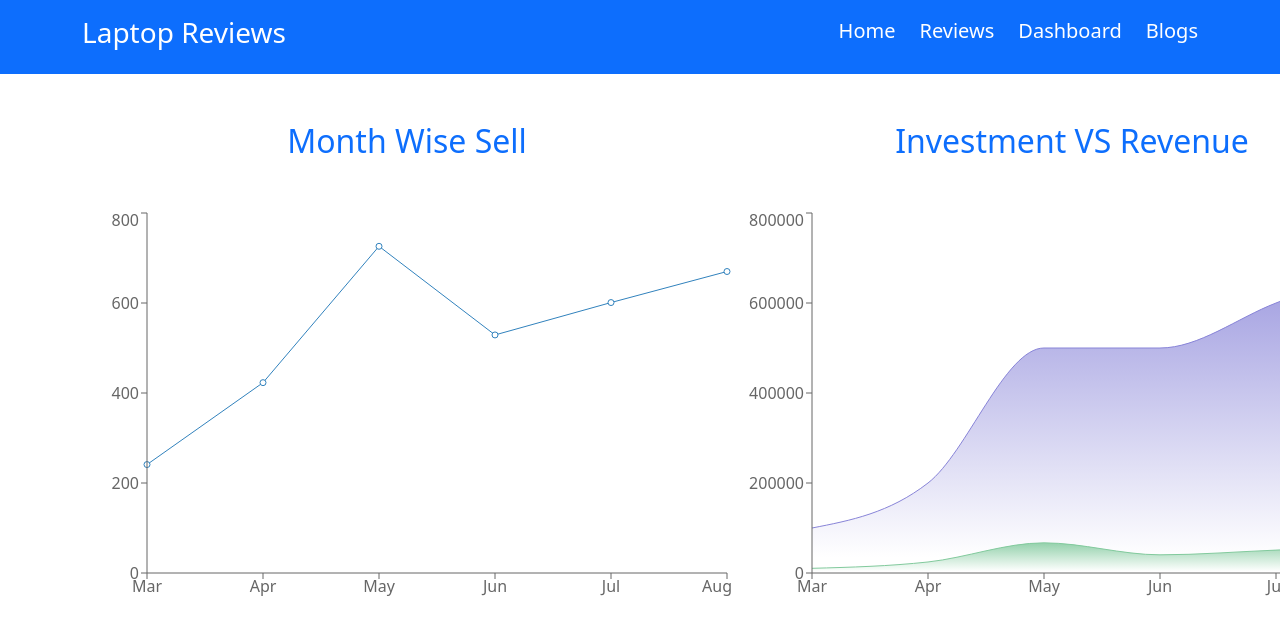
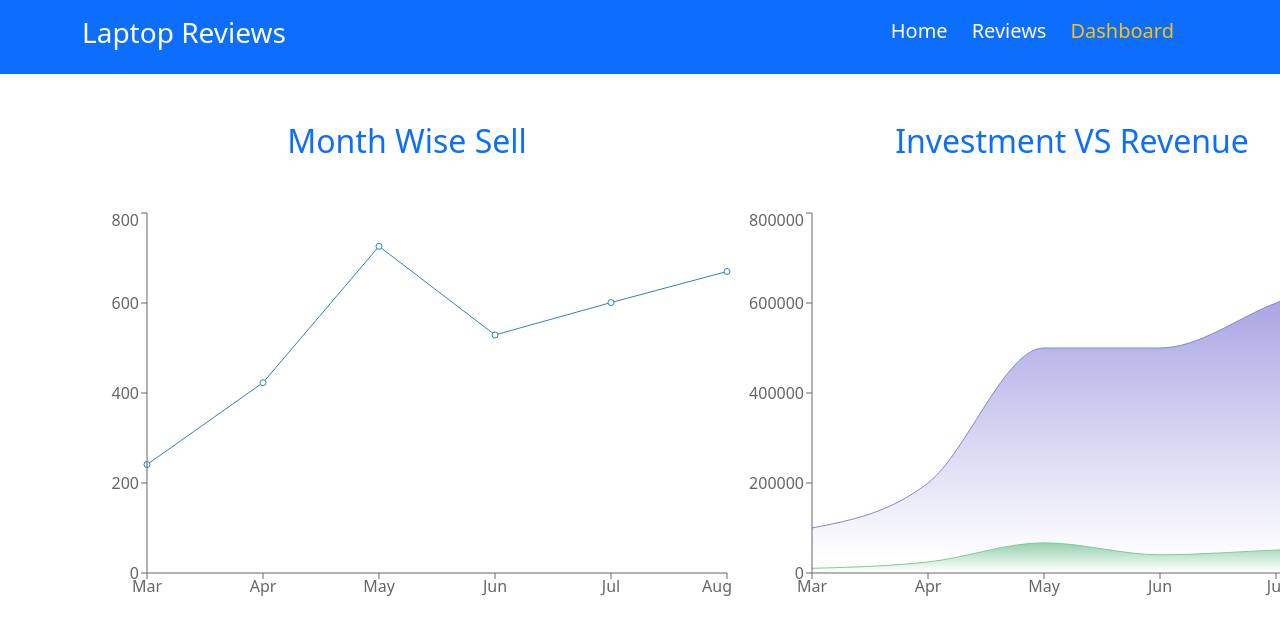
Before and after one commit to ArafatMunna/laptop-reviews, a React (Create React App) app: page /dashboard in a window 1280 px wide. Shown: the top 634 px of the page. Built offline with nearby package versions, Linux system fonts and the light colour scheme.

Commit message:
active link added

```diff
--- a/src/components/Dashboard/Dashboard.css
+++ b/src/components/Dashboard/Dashboard.css
@@ -3,7 +3,7 @@
     grid-template-columns: repeat(2, 1fr);
     grid-gap: 15px;
 }
-@media screen and (max-width: 767arpx) {
+@media screen and (max-width: 767px) {
     .chart-container {
         grid-template-columns: repeat(1, 1fr);
     }
--- a/src/components/Header/Header.js
+++ b/src/components/Header/Header.js
@@ -10,29 +10,44 @@ const Header = () => {
                 </Link>
                 <div>
                     <NavLink
-                        className="text-white text-decoration-none me-4"
+                        className={({ isActive }) =>
+                            isActive
+                                ? "text-warning text-decoration-none me-4"
+                                : "text-white text-decoration-none me-4"
+                        }
                         to="/"
                     >
                         Home
                     </NavLink>
                     <NavLink
-                        className="text-white text-decoration-none me-4"
+                        className={({ isActive }) =>
+                            isActive
+                                ? "text-warning text-decoration-none me-4"
+                                : "text-white text-decoration-none me-4"
+                        }
                         to="/reviews"
                     >
                         Reviews
                     </NavLink>
                     <NavLink
-                        className="text-white text-decoration-none me-4"
+                        className={({ isActive }) =>
+                            isActive
+                                ? "text-warning text-decoration-none me-4"
+                                : "text-white text-decoration-none me-4"
+                        }
                         to="/dashboard"
                     >
                         Dashboard
                     </NavLink>
-                    <NavLink
-                        className="text-white text-decoration-none"
-                        to="/blogs"
+                    {/* <NavLink
+                        className={({isActive}) =>
+                            isActive
+                                ? "text-warning text-decoration-none"
+                                : "text-white text-decoration-none"
+                        }
                     >
                         Blogs
-                    </NavLink>
+                    </NavLink> */}
                 </div>
             </div>
         </div>
```
